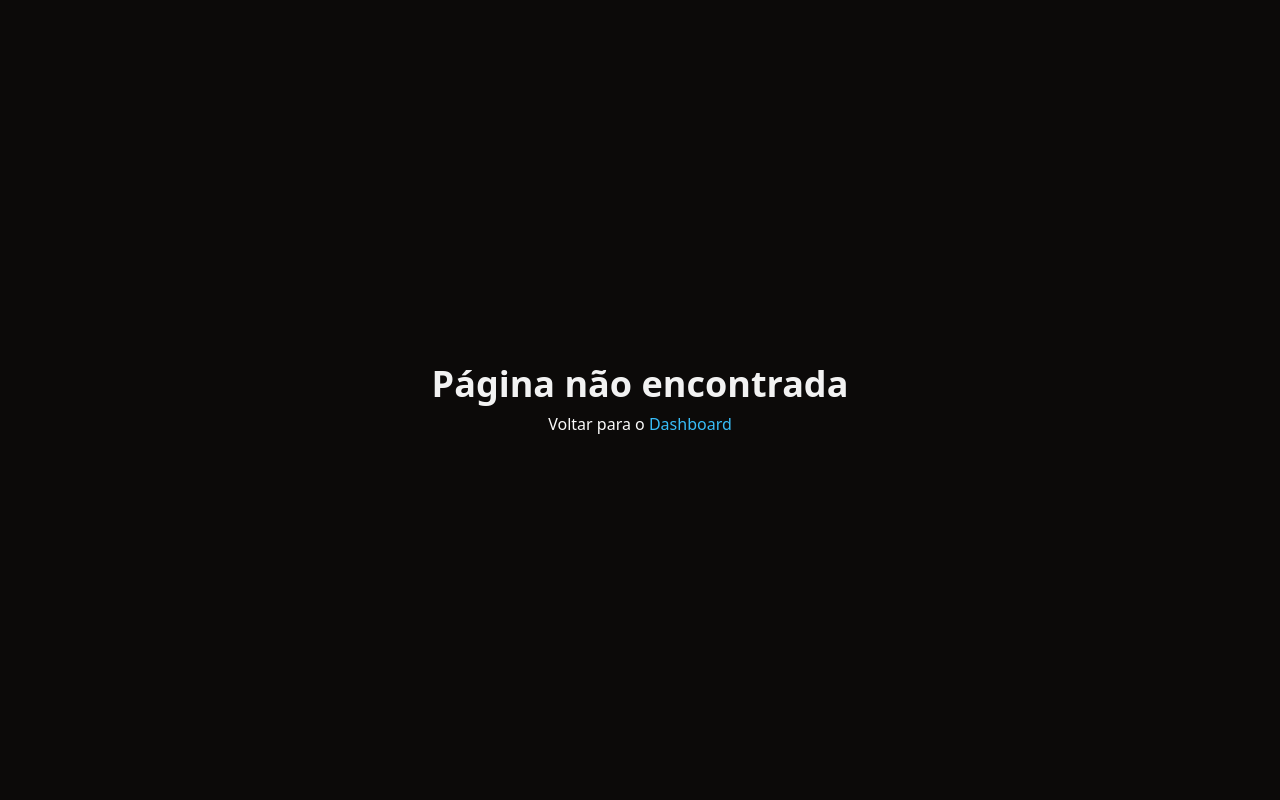
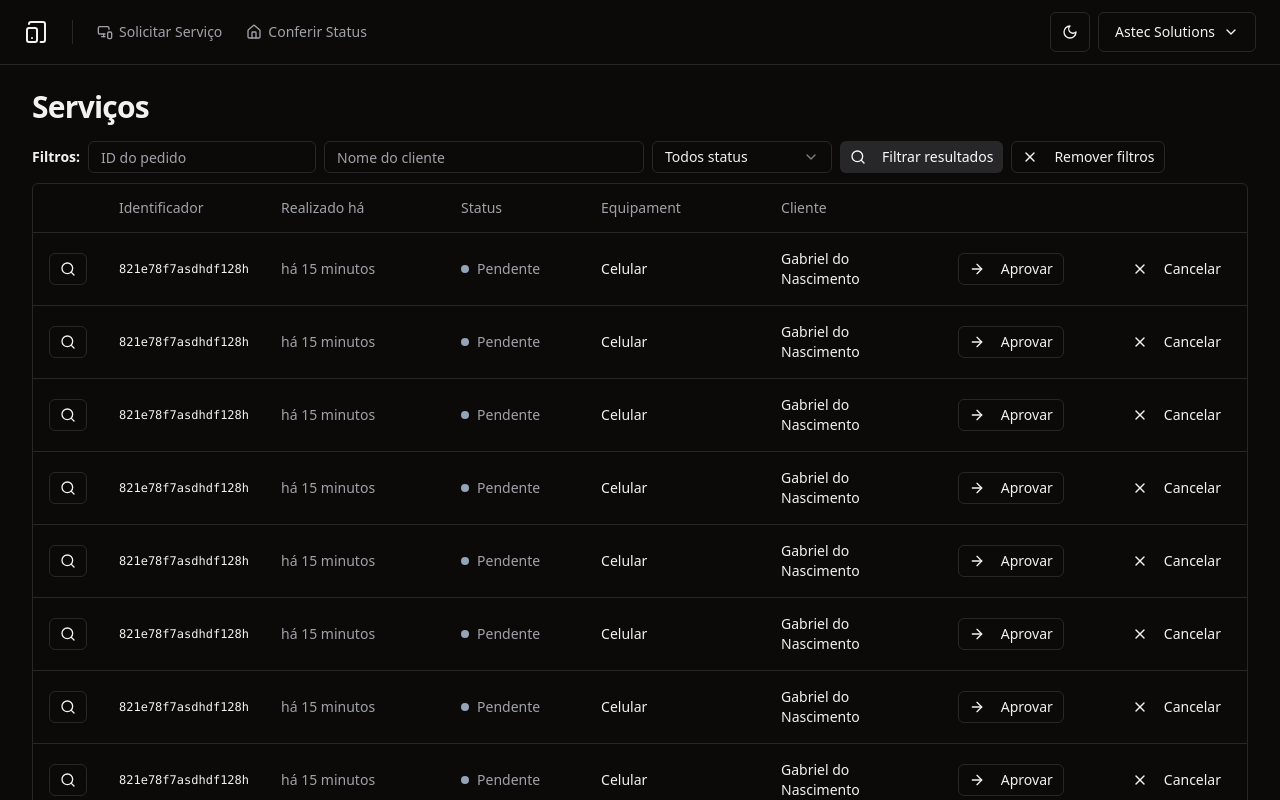
Before and after one commit to GabrielNR/astec-solutions, a React (Vite) app: page /dashboard in a window 1280 px wide. Shown: the top 800 px of the page. Built offline with nearby package versions, Linux system fonts and the light colour scheme.

Commit message:
page dashboard

```diff
--- /dev/null
+++ b/src/pages/app/dashboard/components/order-details.tsx
@@ -0,0 +1,101 @@
+import { DialogContent, DialogDescription, DialogHeader, DialogTitle } from "src/components/ui/dialog";
+import { Table, TableBody, TableCell/*, TableFooter*/, TableHead, TableHeader, TableRow } from "src/components/ui/table";
+
+export function OrderDetails() {
+  return (
+    <DialogContent>
+      <DialogHeader>
+        <DialogTitle>Serviço: 1827fy2827d6h</DialogTitle>
+        <DialogDescription>Detalhes do serviço</DialogDescription>
+      </DialogHeader>
+
+      <div className="space-y-6">
+        {/* Detalhes do Client */}
+        <Table>
+          <TableBody>
+            <TableRow>
+              <TableCell className="text-muted-foreground">Status</TableCell>
+              <TableCell className="flex justify-end">
+                <div className="flex items-center gap-2">
+                  <span className="h-2 w-2 rounded-full bg-slate-400" />
+                  <span className="font-medium text-muted-foreground">
+                    Pendente
+                  </span>
+                </div>
+              </TableCell>
+            </TableRow>
+
+            <TableRow>
+              <TableCell className="text-muted-foreground">Cliente</TableCell>
+              <TableCell className="flex justify-end">
+                Gabriel Nascimento
+              </TableCell>
+            </TableRow>
+
+            <TableRow>
+              <TableCell className="text-muted-foreground">Telefone</TableCell>
+              <TableCell className="flex justify-end">
+                (47) 99999-9999
+              </TableCell>
+            </TableRow>
+
+            <TableRow>
+              <TableCell className="text-muted-foreground">Equipament</TableCell>
+              <TableCell className="flex justify-end">
+                Celular Motog9 power
+              </TableCell>
+            </TableRow>
+
+            <TableRow>
+              <TableCell className="text-muted-foreground">
+                Realizado há
+              </TableCell>
+              <TableCell className="flex justify-end">há 3 minutos</TableCell>
+            </TableRow>
+
+
+
+
+          </TableBody>
+        </Table>
+
+        {/* Listar os detalhes dos itens*/}
+        <Table>
+          <TableHeader>
+            <TableRow>
+              <TableHead>Descrição</TableHead>
+              {/* <TableHead className="text-right">Qtd.</TableHead>
+              <TableHead className="text-right">Preço</TableHead>
+              <TableHead className="text-right">Subtotal</TableHead> */}
+            </TableRow>
+          </TableHeader>
+
+          <TableBody>
+            <TableRow>
+              <TableCell>A bateria não estava carregando corretamente e se descarregava muito rapidamente.</TableCell>
+              {/* <TableCell className="text-right">2</TableCell>
+              <TableCell className="text-right">R$ 69,90</TableCell>
+              <TableCell className="text-right">R$ 139,80</TableCell> */}
+            </TableRow>
+
+            {/* <TableRow>
+              <TableCell>Pizza Mussarela Família</TableCell>
+              <TableCell className="text-right">2</TableCell>
+              <TableCell className="text-right">R$ 59,90</TableCell>
+              <TableCell className="text-right">R$ 119,80</TableCell>
+            </TableRow> */}
+          </TableBody>
+
+          {/* <TableFooter>
+            <TableRow>
+              <TableCell colSpan={3}>Total do pedido</TableCell>
+              <TableCell className="text-right font-medium">
+                R$ 259,60
+              </TableCell>
+            </TableRow>
+          </TableFooter> */}
+        </Table>
+      </div>
+    </DialogContent>
+  )
+}
--- /dev/null
+++ b/src/pages/app/dashboard/components/order-table-filters.tsx
@@ -0,0 +1,39 @@
+import { Search, X } from "lucide-react";
+import { Button } from "src/components/ui/button";
+import { Input } from "src/components/ui/input";
+import { Select, SelectContent, SelectItem, SelectTrigger, SelectValue } from "src/components/ui/select";
+
+export function OrderTableFilters() {
+  return (
+    <form className="flex items-center gap-2">
+      <span className="text-sm font-semibold">Filtros:</span>
+      <Input placeholder="ID do pedido" className="h-8 w-auto" />
+      <Input placeholder="Nome do cliente" className="h-8 w-[320px]" />
+
+      <Select defaultValue="all">
+        <SelectTrigger className="h-8 w-[180px]">
+          <SelectValue />
+        </SelectTrigger>
+        <SelectContent>
+          <SelectItem value="all">Todos status</SelectItem>
+          <SelectItem value="pending">Pendente</SelectItem>
+          <SelectItem value="canceled">Cancelado</SelectItem>
+          <SelectItem value="approved">Aprovar Orçamento</SelectItem>
+          <SelectItem value="processing">Em Andamento</SelectItem>
+          <SelectItem value="processing">Finalizado</SelectItem>
+          <SelectItem value="delivered">Entregue</SelectItem>
+        </SelectContent>
+      </Select>
+
+      <Button variant="secondary" size="xs" type="submit">
+        <Search className="mr-2 h-4 w-4" />
+        Filtrar resultados
+      </Button>
+
+      <Button variant="outline" size="xs" type="button">
+        <X className="mr-2 h-4 w-4" />
+        Remover filtros
+      </Button>
+    </form>
+  )
+}
--- /dev/null
+++ b/src/pages/app/dashboard/components/order-table-row.tsx
@@ -0,0 +1,63 @@
+import { ArrowRight, Search, X } from "lucide-react";
+import { Button } from "src/components/ui/button";
+import { Dialog,/* DialogContent,*/ DialogTrigger } from "src/components/ui/dialog";
+import { TableCell, TableRow } from "src/components/ui/table";
+import { OrderDetails } from "./order-details";
+
+export interface OrderTableRowProps {}
+
+export function OrderTableRow() {
+  return (
+    <TableRow className="">
+    <TableCell>
+      <Dialog>
+        <DialogTrigger asChild>
+          <Button variant="outline" size="xs">
+            <Search className="h-3 w-3" />
+            <span className="sr-only">Detalhes do pedido</span>
+          </Button>
+        </DialogTrigger>
+
+        <OrderDetails />
+      </Dialog>
+    </TableCell>
+
+    <TableCell className="font-mono text-xs font-medium">
+      821e78f7asdhdf128h
+    </TableCell>
+
+    <TableCell className="text-muted-foreground">
+      há 15 minutos
+    </TableCell>
+
+    <TableCell>
+      <div className="flex items-center gap-2">
+        <span className="h-2 w-2 rounded-full bg-slate-400" />
+        <span className="font-medium text-muted-foreground">
+          Pendente
+        </span>
+      </div>
+    </TableCell>
+
+    <TableCell className="font-medium">Celular</TableCell>
+
+    <TableCell className="font-medium">
+      Gabriel do Nascimento
+    </TableCell>
+
+    <TableCell>
+      <Button variant="outline" size="xs">
+        <ArrowRight className="mr-2 h-3 w-3" />
+        Aprovar
+      </Button>
+    </TableCell>
+
+    <TableCell>
+      <Button variant="ghost" size="xs">
+        <X className="mr-2 h-3 w-3" />
+        Cancelar
+      </Button>
+    </TableCell>
+    </TableRow>
+  )
+}
--- /dev/null
+++ b/src/pages/app/dashboard/dashboard.tsx
@@ -0,0 +1,63 @@
+
+import {
+  Table,
+  TableBody,
+  TableHead,
+  TableHeader,
+  TableRow,
+} from 'src/components/ui/table'
+import { OrderTableRow } from './components/order-table-row'
+import { OrderTableFilters } from './components/order-table-filters'
+import { Pagination } from 'src/components/pagination'
+
+export function Dashboard() {
+  return (
+    <>
+      <title>Serviços | Astec Solutions</title>
+
+      {/* Header */}
+      <div className="flex flex-col gap-4">
+        <h1 className="text-3xl font-bold tracking-tight">Serviços</h1>
+
+        {/* Main */}
+        <div className="space-y-2.5">
+
+          {/* Component TableFilters */}
+          <OrderTableFilters />
+
+          {/* Tables */}
+          <div className="rounded-md border">
+            <Table>
+              <TableHeader>
+                <TableRow>
+                  <TableHead className="w-[64px]"></TableHead>
+                  <TableHead className="w-[140px]">Identificador</TableHead>
+                  <TableHead className="w-[180px]">Realizado há</TableHead>
+                  <TableHead className="w-[140px]">Status</TableHead>
+                  <TableHead className="w-[180px]">Equipament</TableHead>
+                  <TableHead>Cliente</TableHead>
+                  <TableHead className="w-[164px]"></TableHead>
+                  <TableHead className="w-[132px]"></TableHead>
+                </TableRow>
+              </TableHeader>
+
+              <TableBody>
+                {Array.from({ length: 10 }).map((_, i) => {
+                  return (
+                    <OrderTableRow key={i}/>
+                  )
+                })}
+              </TableBody>
+            </Table>
+          </div>
+        </div>
+
+        <Pagination
+          pageIndex={0}
+          totalCount={105}
+          perPage={10}
+        />
+      </div>
+    </>
+  )
+}
--- a/src/routes.tsx
+++ b/src/routes.tsx
@@ -7,6 +7,7 @@ import { AuthLayout } from './pages/_layouts/auth'
 import { SignUp } from './pages/auth/sign-up'
 import { NotFound } from './pages/404'
 import { Status } from './pages/app/status/status'
+import { Dashboard } from './pages/app/dashboard/dashboard'
 
 export const router = createBrowserRouter([
 
@@ -17,6 +18,7 @@ export const router = createBrowserRouter([
     children: [
       { path: '/', element: <Service /> },
       { path: '/status', element: <Status /> },
+      { path: '/dashboard', element: <Dashboard /> },
     ]
   },
   {
```
